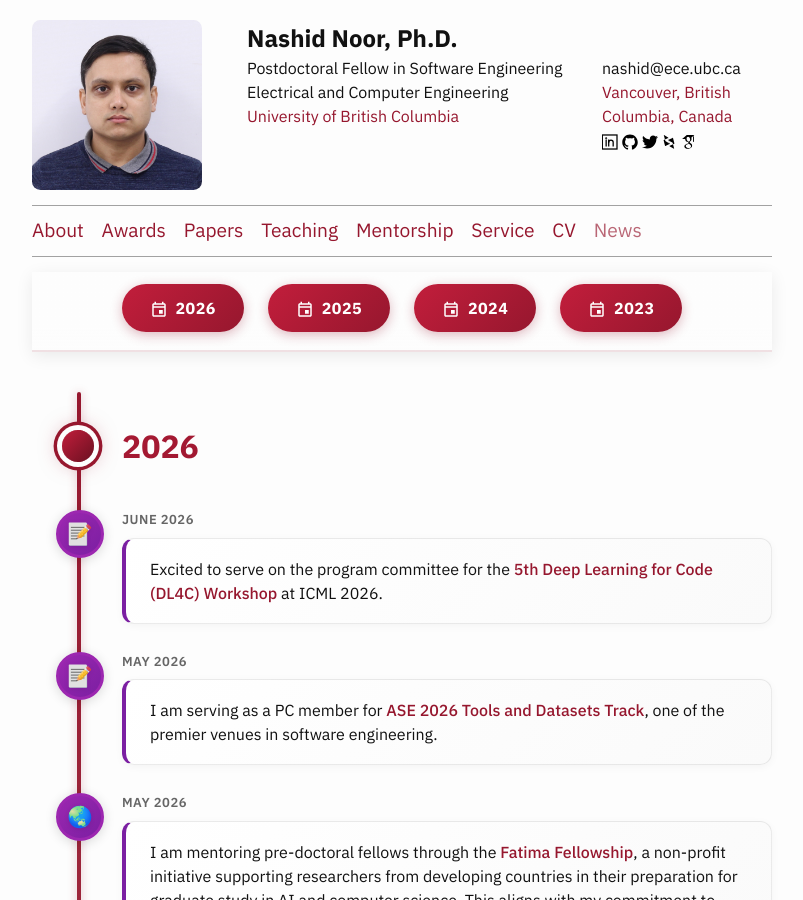
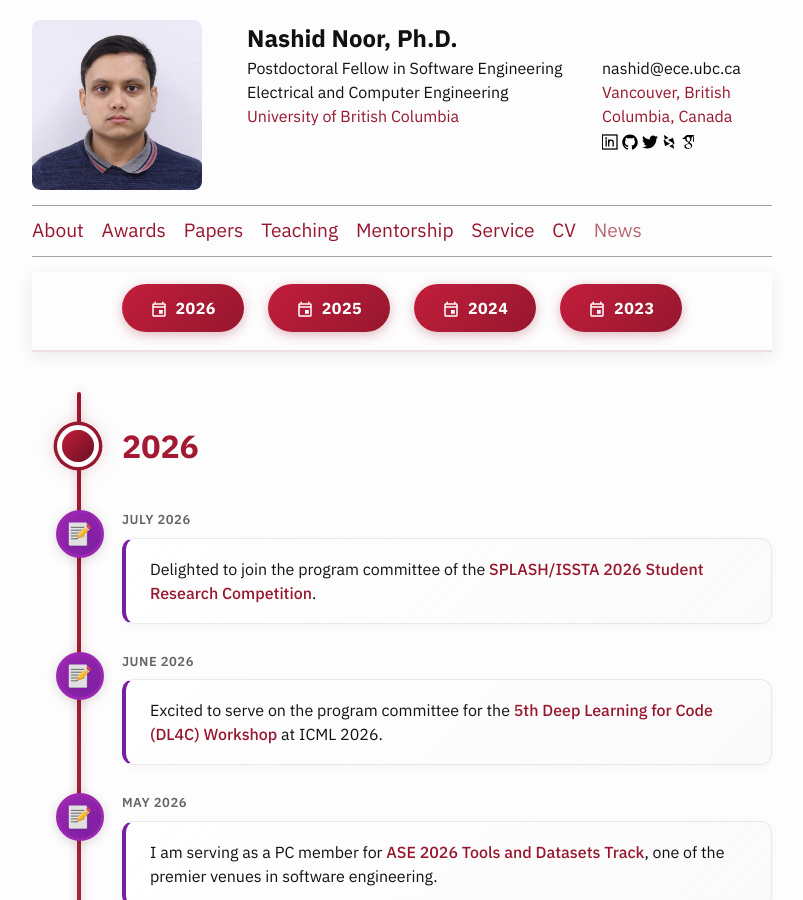
Before and after one commit to nashid/nashid.github.io, a Jekyll site: the page built from nav/news.md, in a window 1280 px wide and 900 px high. Shown: the whole window, without its empty margins (238-1041 px from the left). Built offline with Jekyll 4.4.1, drawn with Linux system fonts in a browser that asks for light colours; the list of posts is cut into pages by our own code.

Commit message:
Add SPLASH/ISSTA 2026 SRC PC membership to services and news

```diff
--- a/_data/services.yml
+++ b/_data/services.yml
@@ -8,6 +8,11 @@
   role: PC Member
   year: 2026
   website: https://conf.researchr.org/track/fse-2026/fse-2026-ideas-visions-and-reflections
+
+- name: SPLASH/ISSTA Student Research Competition
+  role: PC Member
+  year: 2026
+  website: https://conf.researchr.org/track/splash-issta-2026/splash-issta-2026-student-research-competition
 
 - name:  Empirical Software Engineering (EMSE)
   role: Invited Reviewer
--- a/nav/news.md
+++ b/nav/news.md
@@ -17,6 +17,16 @@
 <div class="timeline">
 
 <div class="timeline-year" id="year-2026">2026</div>
+
+<div class="timeline-item service">
+  <div class="timeline-icon">
+    <img src="{{ "/resources/images/icon-memo.svg" | prepend: site.baseurl }}" alt="PC">
+  </div>
+  <div class="timeline-date">July 2026</div>
+  <div class="timeline-content">
+    Delighted to join the program committee of the <a href="https://conf.researchr.org/track/splash-issta-2026/splash-issta-2026-student-research-competition">SPLASH/ISSTA 2026 Student Research Competition</a>.
+  </div>
+</div>
 
 <div class="timeline-item service">
   <div class="timeline-icon">
```
